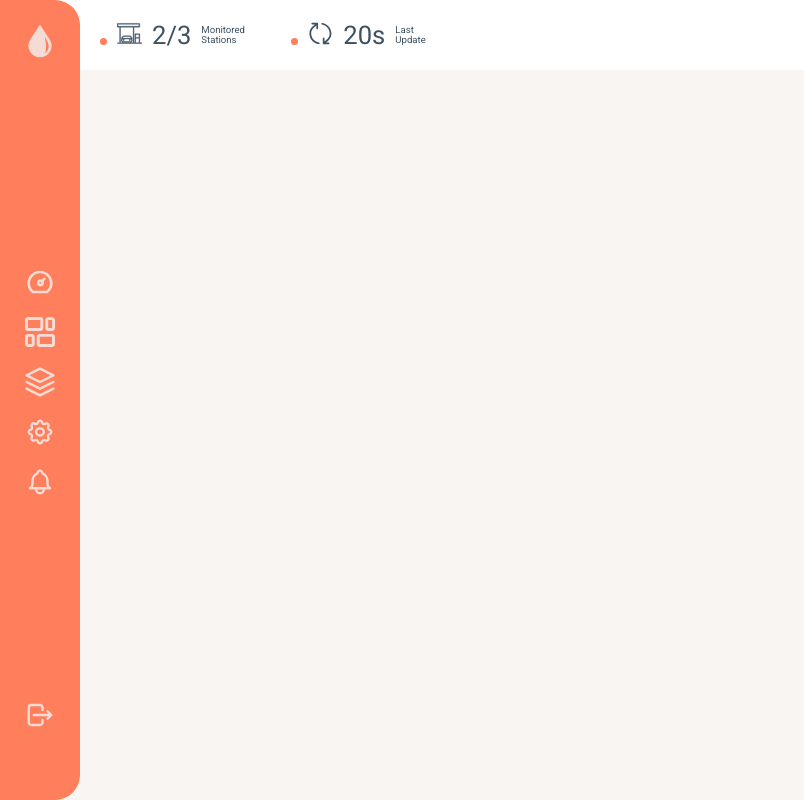
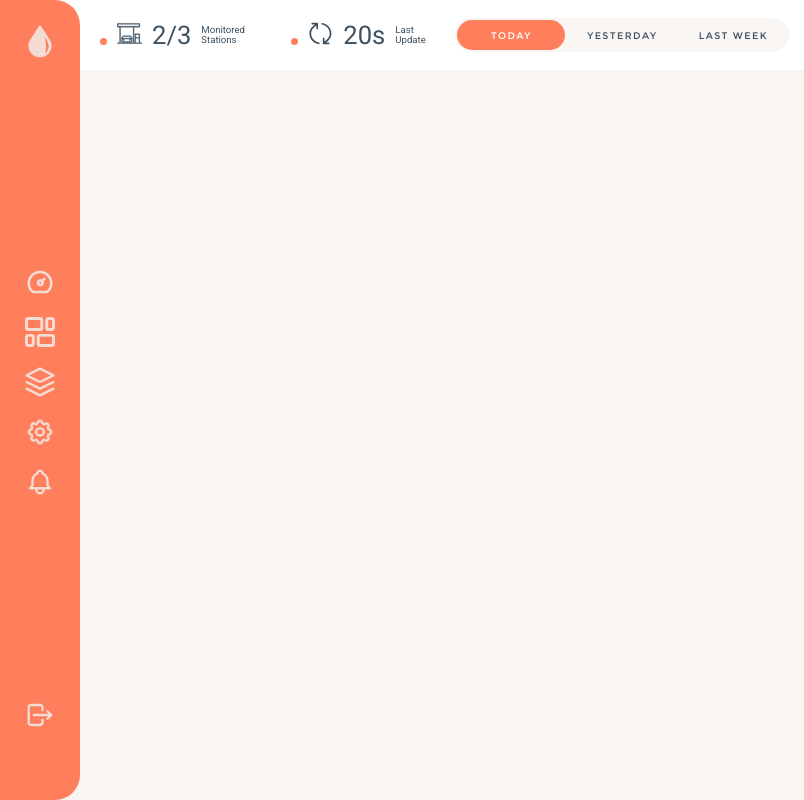
Before and after one commit to kareemyasser8/dashboard-2, an Angular app: page / in a window 1280 px wide. Shown: the whole page, without its empty margins (0-804 px from the left). Built offline with nearby package versions, Linux system fonts and the light colour scheme.

Commit message:
Add nav top time tabs

```diff
--- a/src/app/top-nav-tabs/top-nav-tabs.component.css
+++ b/src/app/top-nav-tabs/top-nav-tabs.component.css
@@ -0,0 +1,32 @@
+.nav-tabs {
+  background-color: var(--bgColor);
+  width: 330px;
+  height: 30px;
+  border-radius: 50px;
+  display: flex;
+  justify-content: center;
+  padding: 2px;
+  gap: 3px;
+}
+
+.time-tab {
+  color: var(--text-color);
+  width: 30%;
+  display: flex;
+  align-items: center;
+  justify-content: center;
+  border-radius: 50px;
+  font-family: "Montserret";
+  text-transform: uppercase;
+  letter-spacing: 1.4px;
+  font-size: 0.6em;
+  font-weight: lighter;
+  padding: 10px;
+  cursor: pointer;
+  /* border: 1px solid red; */
+}
+
+.selected {
+  background-color: var(--primary);
+  color: var(--white);
+}
--- a/src/app/top-nav-tabs/top-nav-tabs.component.html
+++ b/src/app/top-nav-tabs/top-nav-tabs.component.html
@@ -1 +1,11 @@
-<p>top-nav-tabs works!</p>
+<div class="nav-tabs">
+  <div
+    class="time-tab"
+    *ngFor="let tab of tabs; let i = index"
+    (click)="selectTab(i)"
+    [class.selected]="selectedTab === i"
+  >
+    {{ tab }}
+  </div>
+
+</div>
--- a/src/app/top-nav-tabs/top-nav-tabs.component.ts
+++ b/src/app/top-nav-tabs/top-nav-tabs.component.ts
@@ -7,6 +7,13 @@ import { Component, OnInit } from '@angular/core';
 })
 export class TopNavTabsComponent implements OnInit {
 
+  tabs: string[] = ['Today', 'Yesterday', 'Last week'];
+  selectedTab: number = 0; // Initially select the first tab
+
+  selectTab(index: number) {
+    this.selectedTab = index;
+  }
+
   constructor() { }
 
   ngOnInit(): void {
--- a/src/app/top-nav/top-nav.component.css
+++ b/src/app/top-nav/top-nav.component.css
@@ -9,7 +9,7 @@
   /* padding-left: 100px; */
   height: 100%;
   display: flex;
-  /* gap: 10px; */
+  gap: 10px;
   /* border: 1px solid red; */
 }
 
@@ -20,3 +20,11 @@
   /* border: 1px solid red; */
   margin-left: 20px;
 }
+
+.tabs{
+  width: max-content;
+  display: flex;
+  justify-content: center;
+  align-items: center;
+  /* border: 1px solid red; */
+}
--- a/src/app/top-nav/top-nav.component.html
+++ b/src/app/top-nav/top-nav.component.html
@@ -1,5 +1,6 @@
 <div class="top-nav">
   <div class="content">
+
     <div class="states">
       <app-top-nav-state
         [inputElement]="{ number: '2/3', text: 'Monitored Stations', type: 'monitored' }"
@@ -8,5 +9,10 @@
         [inputElement]="{ number: '20s', text: 'Last Update', type: 'update' }"
       ></app-top-nav-state>
     </div>
+
+    <div class="tabs">
+      <app-top-nav-tabs></app-top-nav-tabs>
+    </div>
+
   </div>
 </div>
--- a/src/assets/fonts.css
+++ b/src/assets/fonts.css
@@ -7,7 +7,7 @@
 
 @font-face {
   font-family: "Montserret";
-  src: url('fonts/Montserrat-Bold.ttf') format('truetype');
+  src: url('fonts/Montserrat-Regular.ttf') format('truetype');
   font-weight: 100;
   font-style: normal;
 }
```
